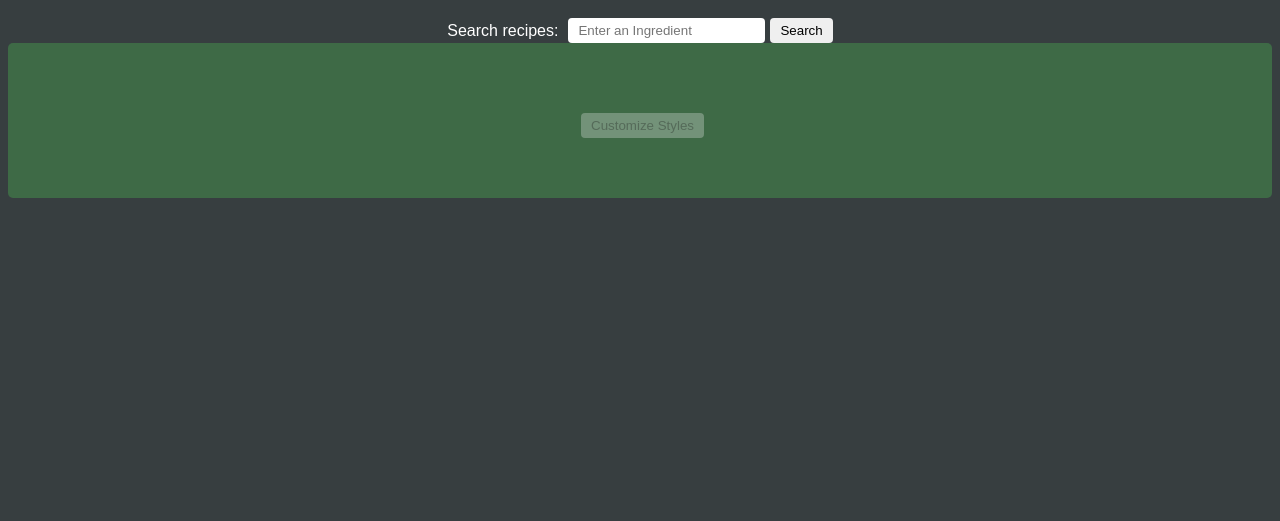
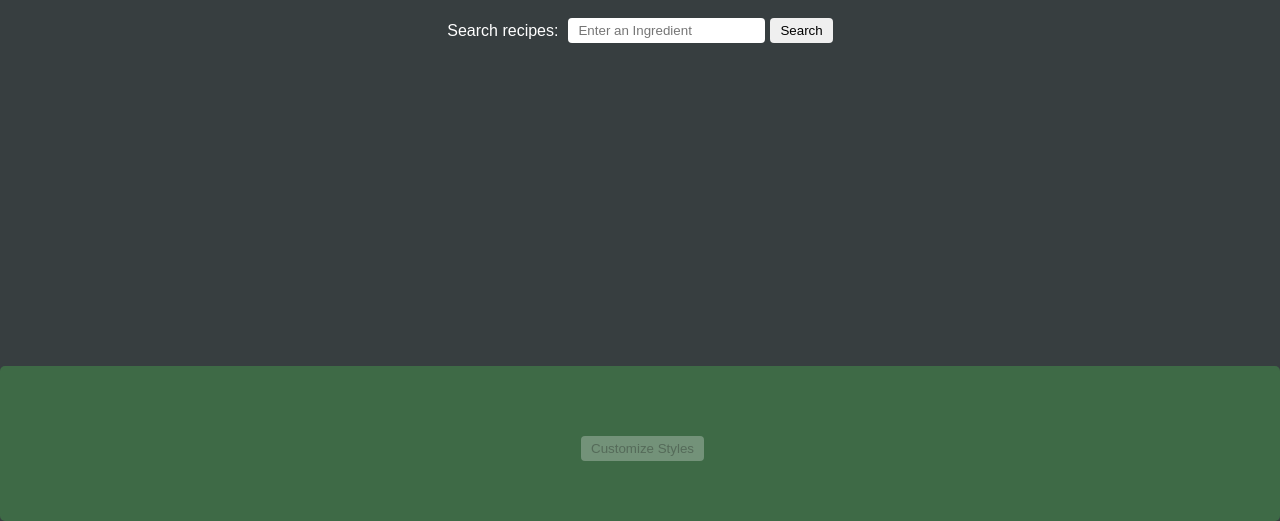
Before and after one commit to heidicb1/finalproject, a plain HTML site: page index.html in a window 1280 px wide. Shown: the part 279-800 px from the top of the page. Drawn offline with Linux system fonts and the light colour scheme.

Commit message:
customization

```diff
--- a/css/style.css
+++ b/css/style.css
@@ -191,7 +191,10 @@ cursor: pointer;
 
 /* Footer */
 .footer {
-  margin-top: auto;
+  position:absolute;
+  bottom: 0px;
+  left:0px;
+  right: 0px;
   padding: 60px;
   text-align: center;
   background-color: #3E6A46;
```
